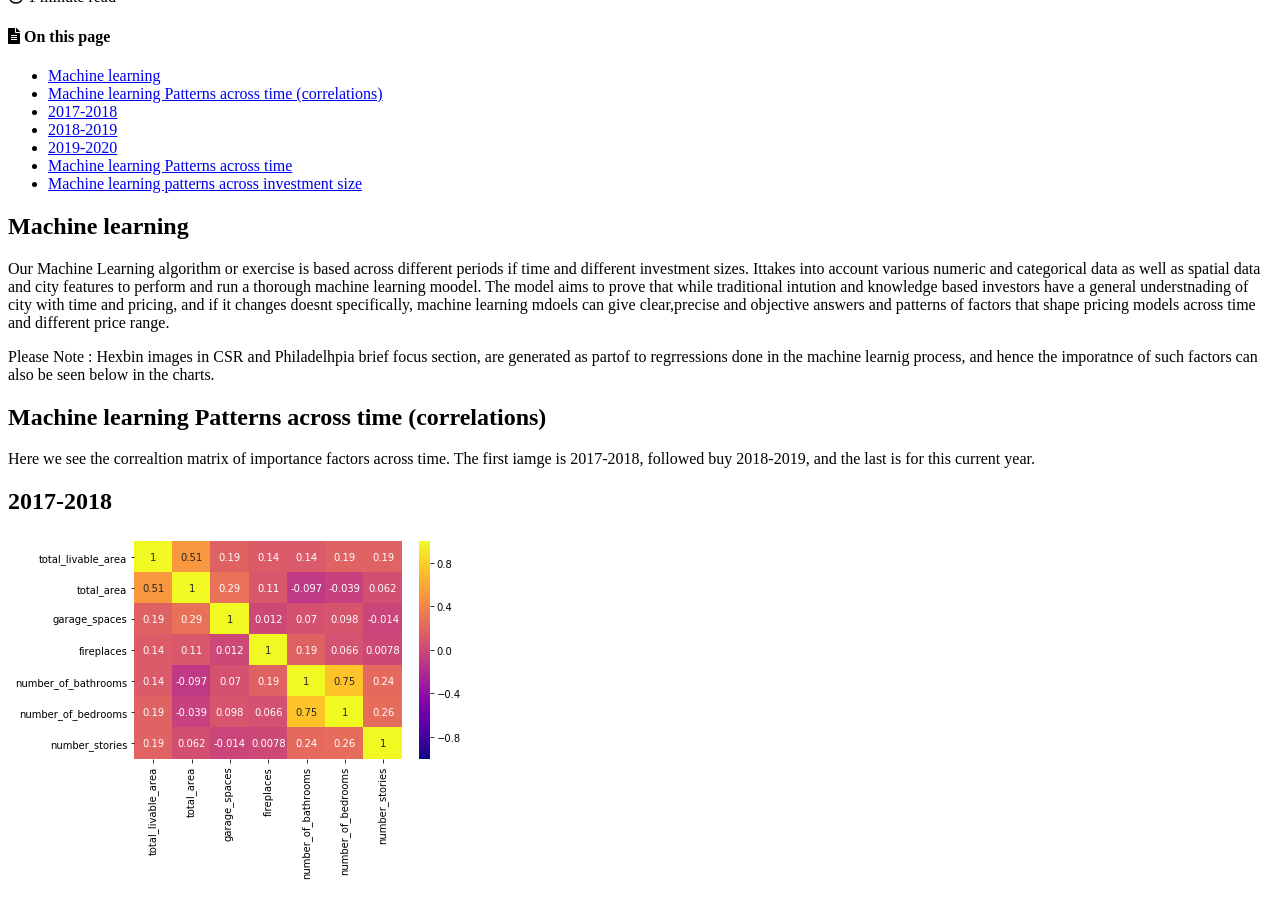
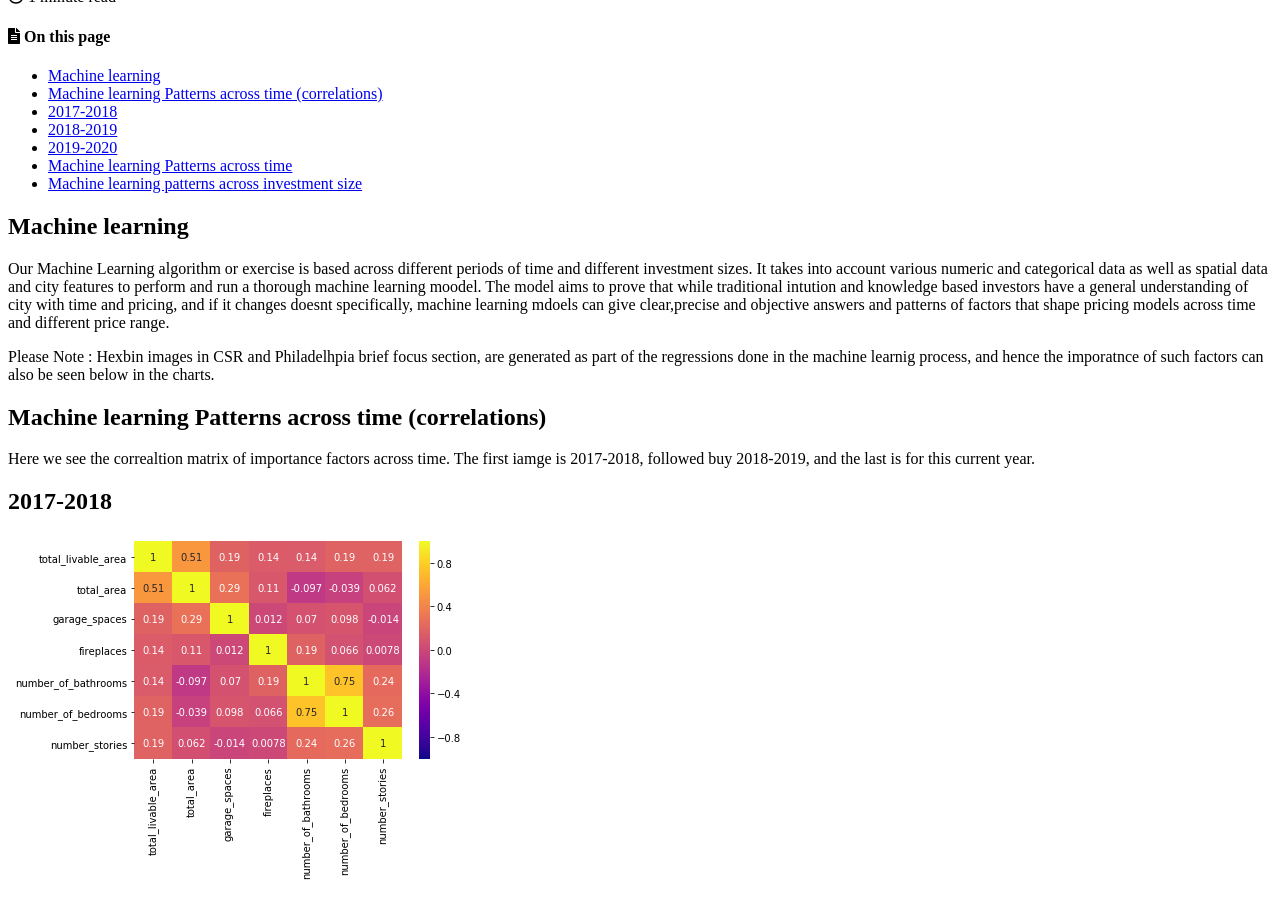
Before and after one commit to akshaynagar26/Pleasework, a Jekyll site: the page built from _posts/2019-04-05-Machine-Learning.md, in a window 1280 px wide and 900 px high, scrolled down 390 px. Built offline with Jekyll 4.4.1, drawn with Linux system fonts in a browser that asks for light colours; cached includes are drawn as plain includes; nearby versions of some CDN libraries.

Commit message:
Update 2019-04-05-Machine-Learning.md

```diff
--- a/_posts/2019-04-05-Machine-Learning.md
+++ b/_posts/2019-04-05-Machine-Learning.md
@@ -11,12 +11,12 @@ toc: true
 toc_sticky: true
 ---
 ## Machine learning
-Our Machine Learning algorithm or exercise is based across different periods if time and different investment sizes.
-Ittakes into account various numeric and categorical data as well as spatial data and city features to perform and run a thorough machine learning moodel.
-The model aims to prove that while traditional intution and knowledge based investors have a general understnading of city with time and pricing, and if it changes doesnt specifically, machine learning mdoels can give clear,precise and objective answers and patterns of factors that shape pricing models across time and different price range.
+Our Machine Learning algorithm or exercise is based across different periods of time and different investment sizes.
+It takes into account various numeric and categorical data as well as spatial data and city features to perform and run a thorough machine learning moodel.
+The model aims to prove that while traditional intution and knowledge based investors have a general understanding of city with time and pricing, and if it changes doesnt specifically, machine learning mdoels can give clear,precise and objective answers and patterns of factors that shape pricing models across time and different price range.
 
 
-Please Note : Hexbin images in CSR and Philadelhpia brief focus section, are generated as partof to regrressions done in the machine learnig process, and hence the imporatnce of such factors can also be seen below in the charts.
+Please Note : Hexbin images in CSR and Philadelhpia brief focus section, are generated as part of the regressions done in the machine learnig process, and hence the imporatnce of such factors can also be seen below in the charts.
 
 ## Machine learning Patterns across time (correlations)
 Here we see the correaltion matrix of importance factors across time.
```
